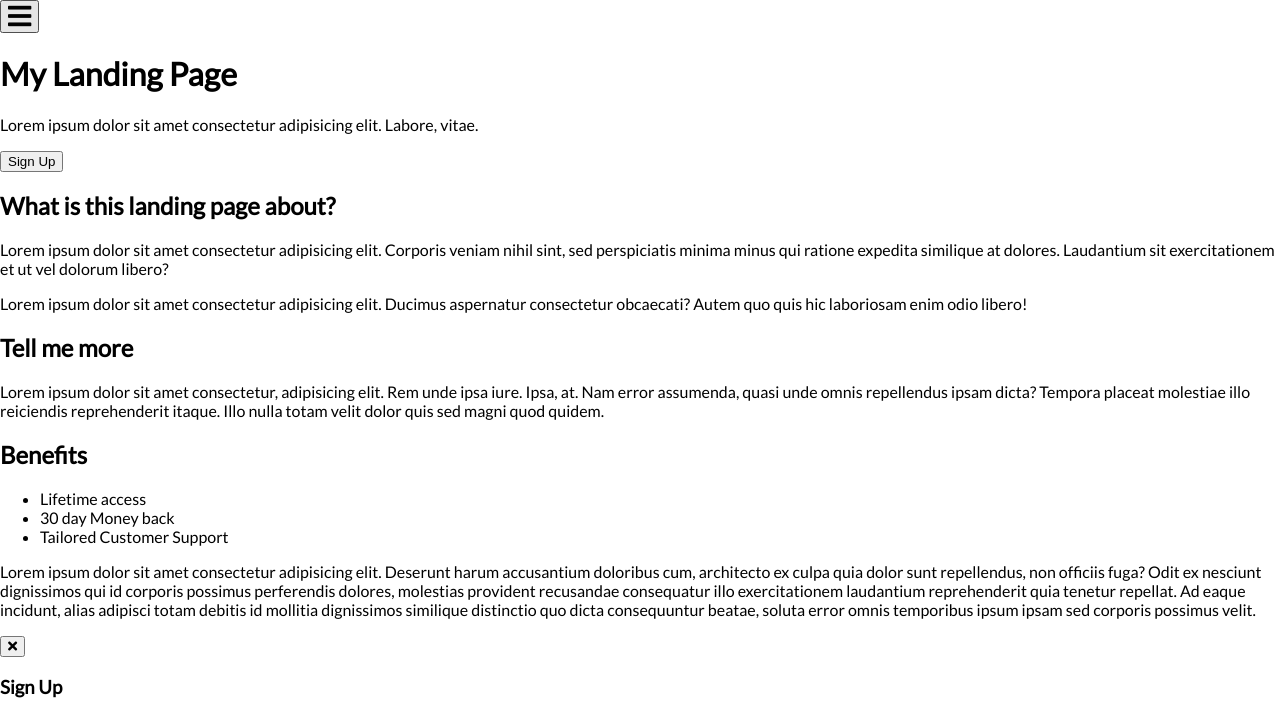
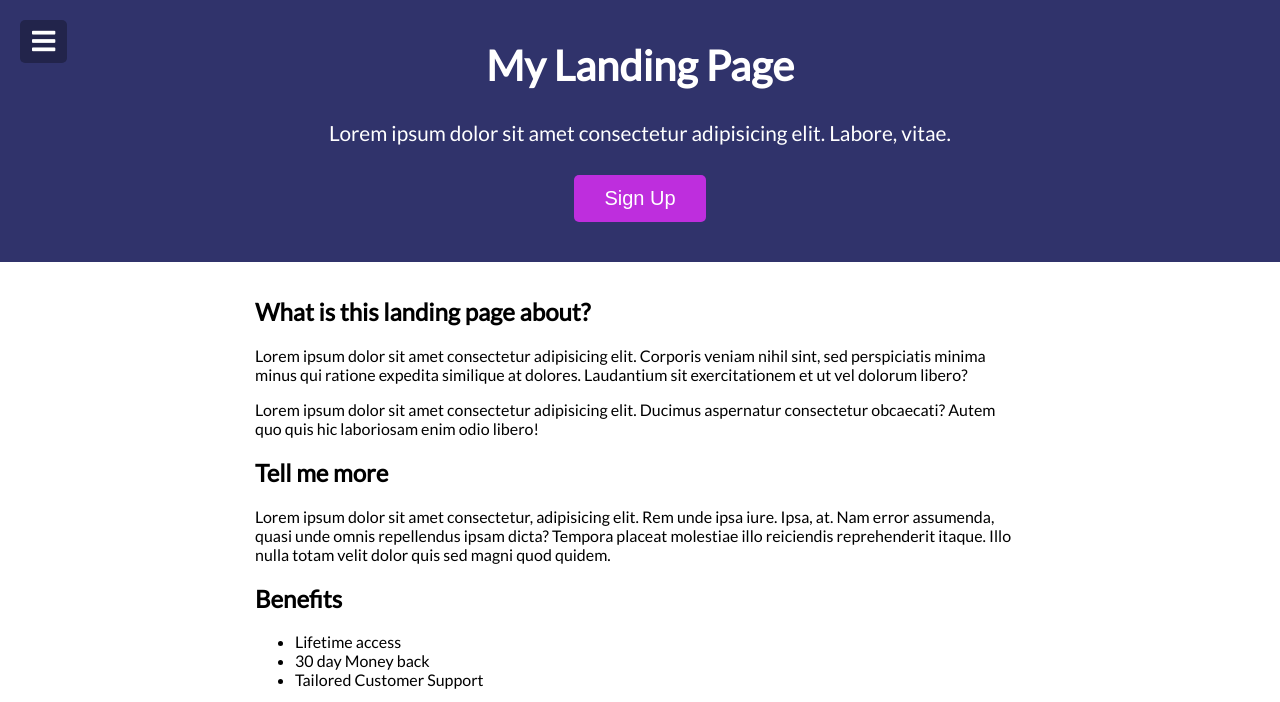
Before and after one commit to oanskyy/landing-page, a plain HTML site: page index.html in a window 1280 px wide. Shown: the top 702 px of the page. Drawn offline with Linux system fonts and the light colour scheme; a script that the page names is missing.

Commit message:
Style Header

```diff
--- a/style.css
+++ b/style.css
@@ -60,3 +60,53 @@ nav ul li a {
 nav ul li a:hover {
   text-decoration: underline;
 }
+
+header {
+  background-color: var(--primary-color);
+  color: #fff;
+  font-size: 130%;
+  text-align: center;
+  padding: 40px 15px;
+  position: relative;
+}
+
+header h1 {
+  margin: 0;
+}
+
+header p {
+  margin: 30px 0;
+}
+
+button,
+input[type='submit'] {
+  background-color: var(--secondary-color);
+  border: 0;
+  border-radius: 5px;
+  color: white;
+  cursor: pointer;
+  padding: 8px 12px;
+}
+
+button:focus {
+  outline: none;
+}
+
+.toggle {
+  background-color: rgba(0, 0, 0, 0.3);
+  position: absolute;
+  top: 20px;
+  left: 20px;
+}
+
+.cta-btn {
+  padding: 12px 30px;
+  font-size: 20px;
+}
+
+.container {
+  padding: 15px;
+  margin: 0 auto;
+  max-width: 100%;
+  width: 800px;
+}
```
